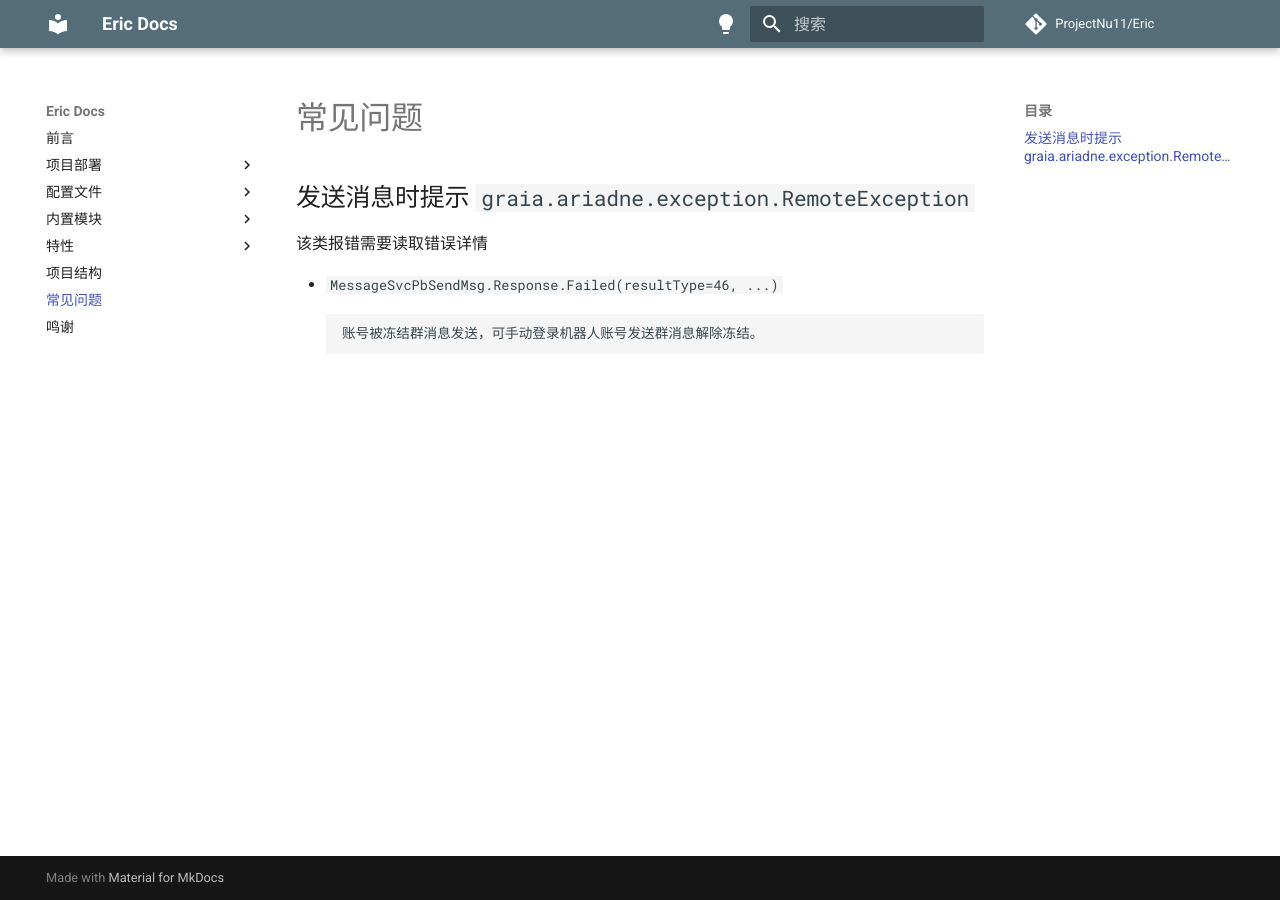
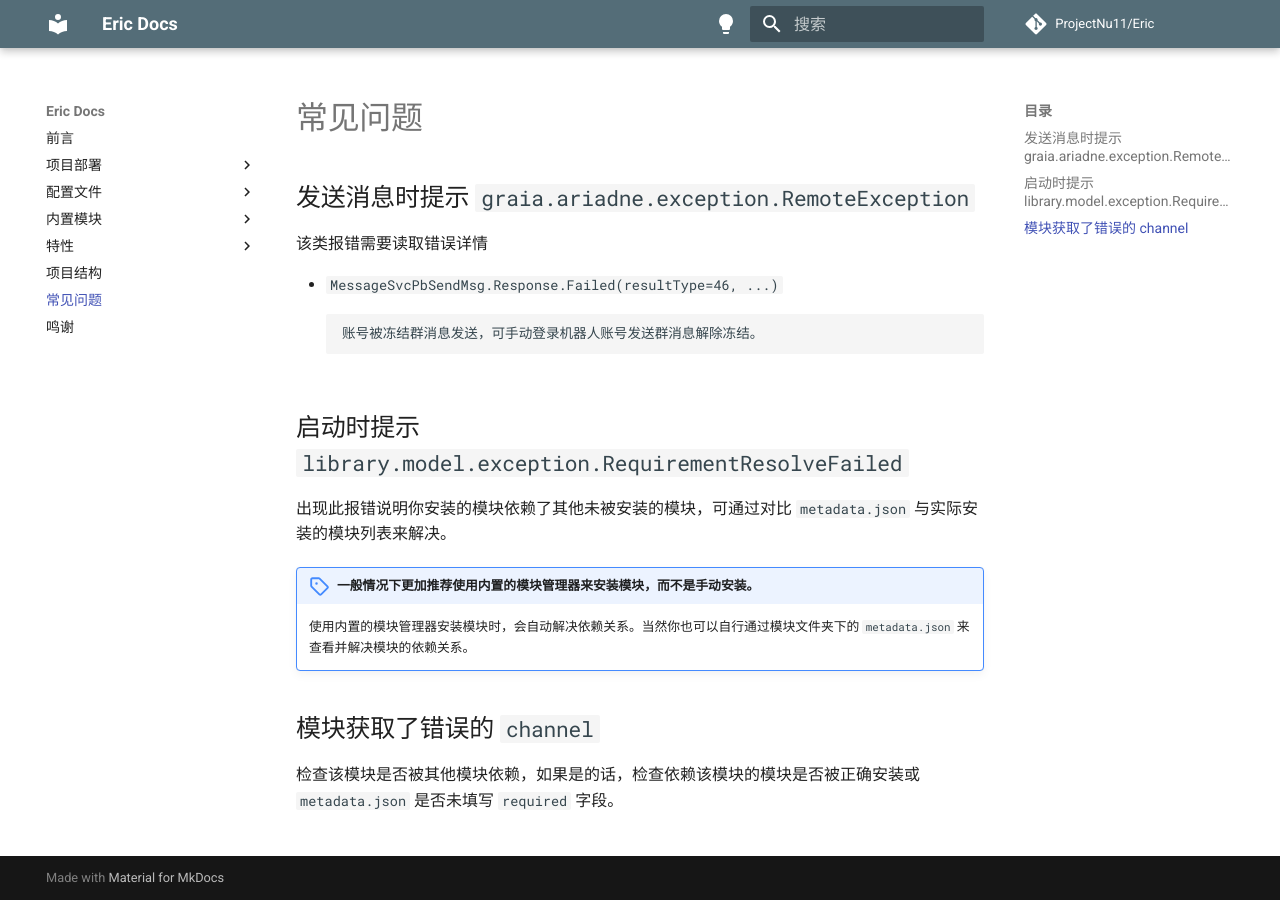
Before and after one commit to ProjectNu11/Eric, an MkDocs documentation site: the page built from docs/faq.md, in a window 1280 px wide. Built offline with MkDocs 1.6.1 and Material for MkDocs 9.7.7, drawn with Linux system fonts in a browser that asks for light colours; comment, search, counter and statistics services are not loaded.

Commit message:
:pencil: Update FAQ
Signed-off-by: nullqwertyuiop <null@member.fsf.org>

```diff
--- a/docs/faq.md
+++ b/docs/faq.md
@@ -11,3 +11,18 @@ description: "常见问题"
  * `MessageSvcPbSendMsg.Response.Failed(resultType=46, ...)`
 
         账号被冻结群消息发送，可手动登录机器人账号发送群消息解除冻结。
+
+## 启动时提示 `library.model.exception.RequirementResolveFailed`
+
+出现此报错说明你安装的模块依赖了其他未被安装的模块，可通过对比 `metadata.json`
+与实际安装的模块列表来解决。
+
+!!! note "一般情况下更加推荐使用内置的模块管理器来安装模块，而不是手动安装。"
+
+      使用内置的模块管理器安装模块时，会自动解决依赖关系。当然你也可以自行通过模块文件夹下的
+     `metadata.json` 来查看并解决模块的依赖关系。
+
+## 模块获取了错误的 `channel`
+
+检查该模块是否被其他模块依赖，如果是的话，检查依赖该模块的模块是否被正确安装或 `metadata.json`
+是否未填写 `required` 字段。
```
